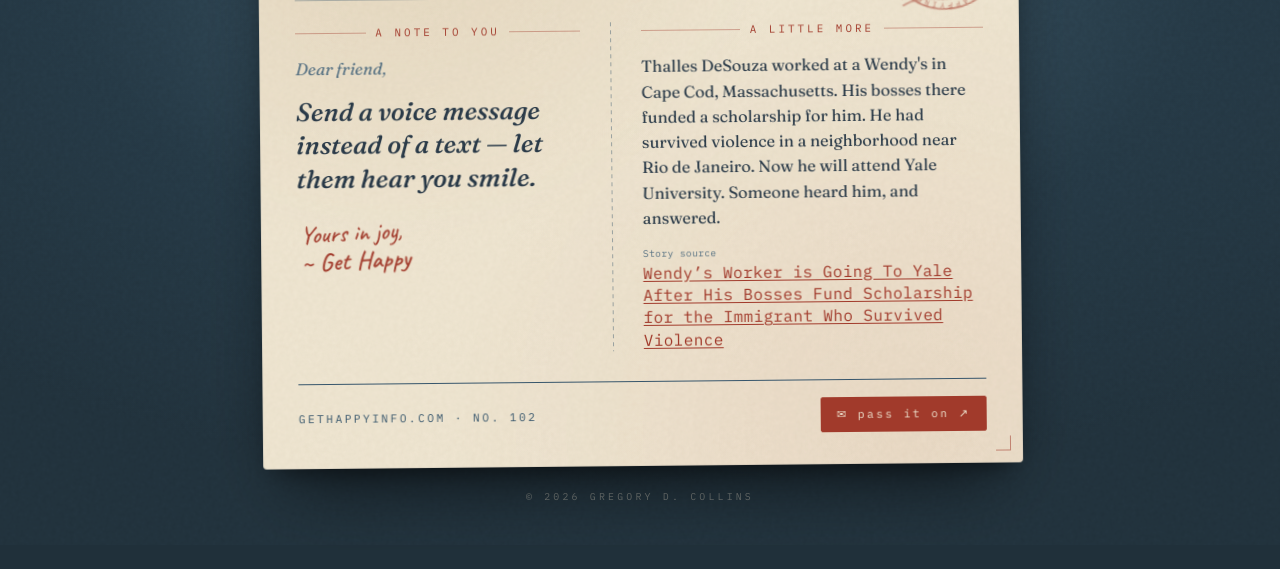
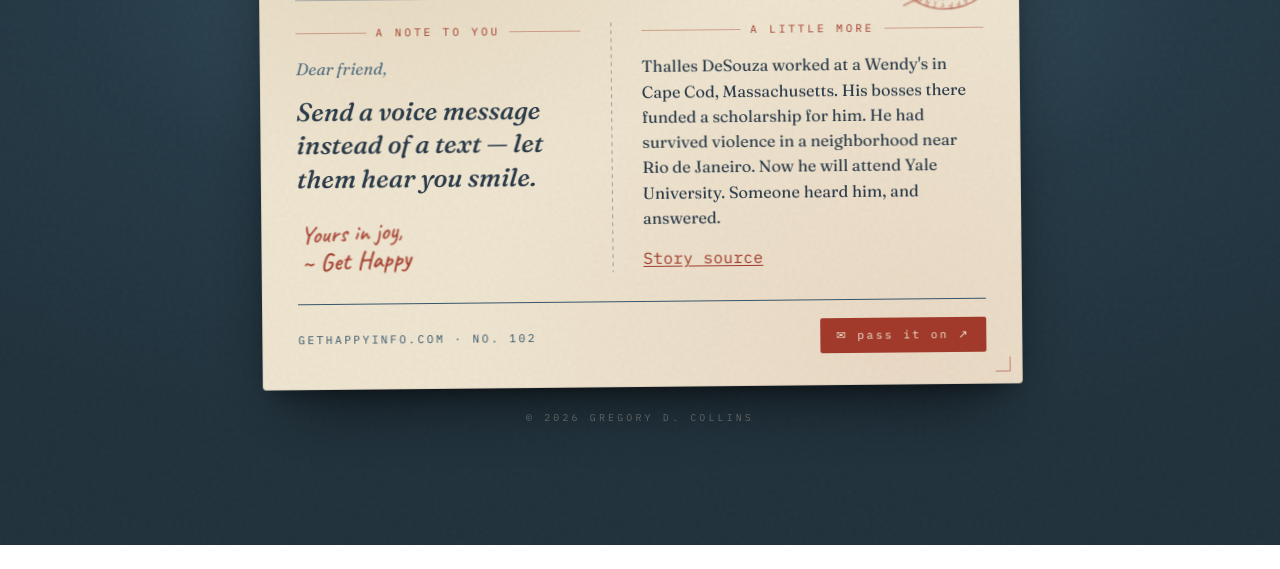
Before and after one commit to WolfNinja32/gethappyinfo-com, a plain HTML site: page public/index.html in a window 1280 px wide. Shown: the part 255-824 px from the top of the page. After the commit the page ends 800 px from the top, so only its background shows below. Drawn offline with Linux system fonts and the light colour scheme.

Commit message:
Show Story source as the only visible credit link text
renderNew seed credit: <a href=sourceUrl>Story source</a> — do not
put sourceTitle in the visible credit. joy.json contract unchanged.

```diff
--- a/public/index.html
+++ b/public/index.html
@@ -629,9 +629,8 @@
         var credit = '';
         var seed = data.seed;
         if (seed && seed.sourceTitle && seed.sourceUrl && safeUrl(seed.sourceUrl) !== '#') {
-          credit = '<p class="seed-credit">Story source <a href="' + safeUrl(seed.sourceUrl)
-            + '" target="_blank" rel="noopener noreferrer">'
-            + escapeHtml(seed.sourceTitle) + '</a></p>';
+          credit = '<p class="seed-credit"><a href="' + safeUrl(seed.sourceUrl)
+            + '" target="_blank" rel="noopener noreferrer">Story source</a></p>';
         }
         newsEl.innerHTML = '<li style="border:0;padding:0;opacity:1;animation:none">' + para + credit + '</li>';
         // Postmark: date, else URL path date, else LA today (never bare /).
```
